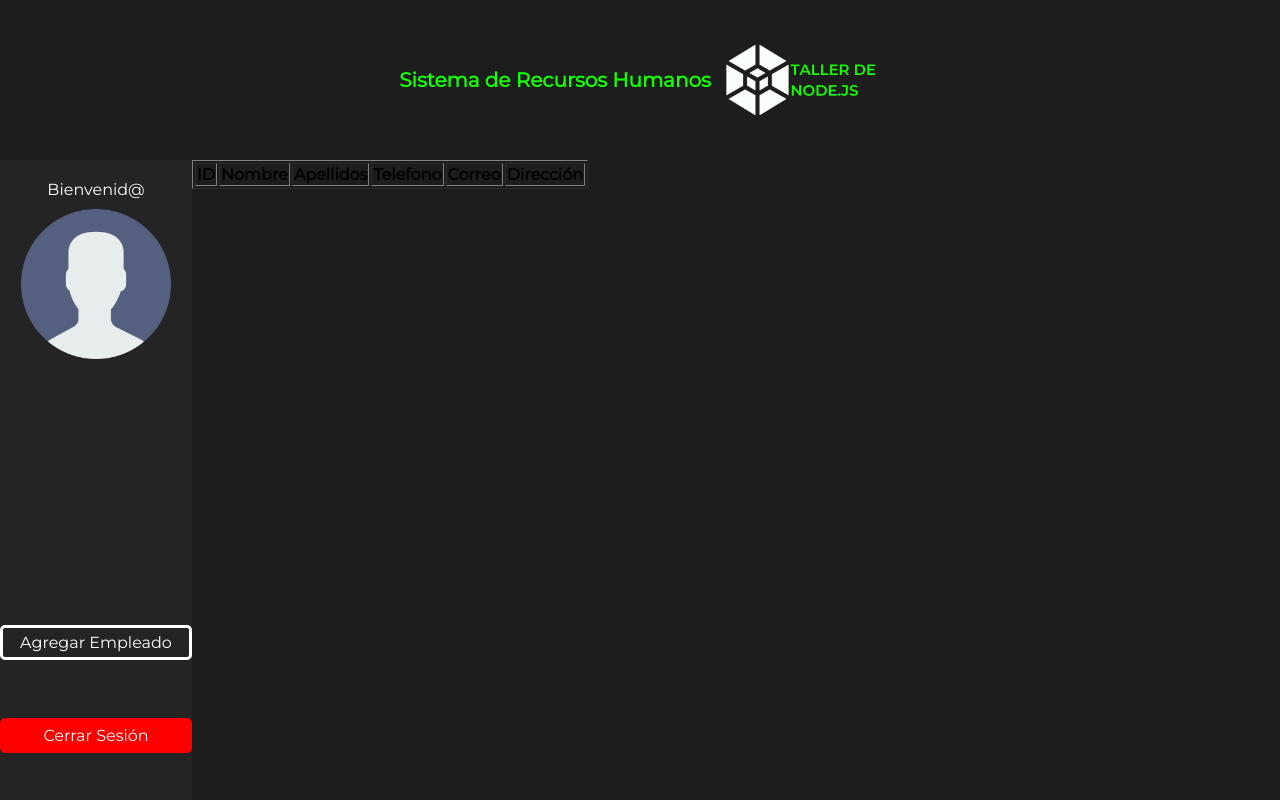
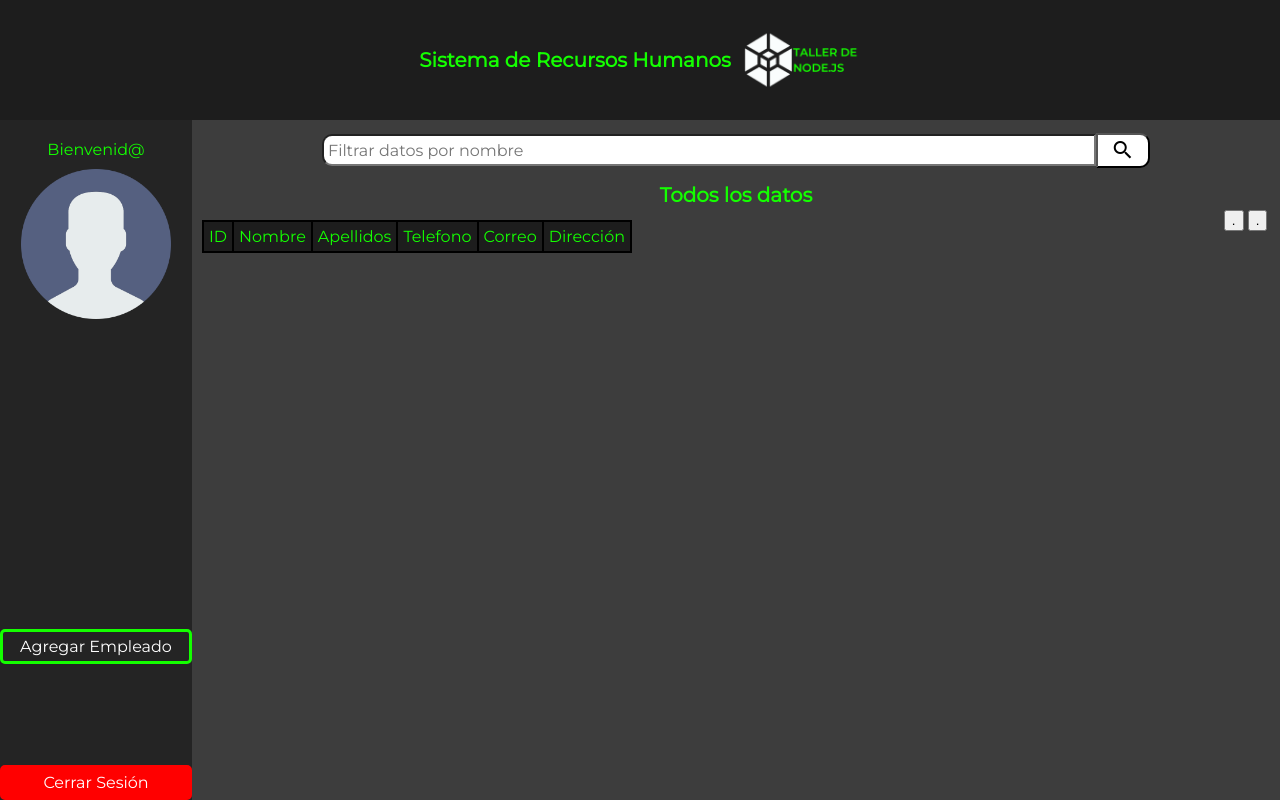
Before and after one commit to Omsod0404/CloudPF, a website: page InterfaceHR/html/hrsystem.html in a window 1280 px wide. Drawn offline with nearby package versions, Linux system fonts and the light colour scheme; no server answers; sample sign-in values are in the browser's storage.

Commit message:
It can filter and close session

```diff
--- a/InterfaceHR/css/hrsystem.css
+++ b/InterfaceHR/css/hrsystem.css
@@ -9,7 +9,7 @@ body{
 }
 header{
     width: 100%;
-    height: 20%;
+    height: 15%;
     display: flex;
     flex-direction: row;
     align-items: center;
@@ -27,7 +27,7 @@ header span{
 }
 .content{
     width: 100%;
-    height: 80%;
+    height: 85%;
     display: flex;
 }
 .sidebar{
@@ -43,17 +43,20 @@ header span{
     font-size: 16px;
     margin-top: 20px;
 }
+#welcome{
+    color: #14FF00;
+}
 .sidebar img{
     height: 150px;
     width: 150px;
     margin: 10px 30px 10px 30px;
 }
 .data{
-    height: 40%;
+    height: 70%;
     width: 100%;
 }
 .buttons{
-    height: 20%;
+    height: 40%;
     width: 100%;
     display: flex;
     flex-direction: column;
@@ -69,11 +72,11 @@ header span{
 }
 #addregister{
     background-color: transparent;
-    border: white 3px solid;
+    border: #14FF00 3px solid;
     transition: background-color 0.3s ease;
 }
 #addregister:hover{
-    background-color: white;
+    background-color: #14FF00;
     color: black;
     font-weight: bolder;
     cursor: pointer;
@@ -97,3 +100,96 @@ header span{
     font-size: 16px;
     margin: 10px;
 }
+.table{
+    background-color: rgb(61, 61, 61);
+    width: 1160px;
+}
+.searchbar{
+    height: 60px;
+    width: 100%;
+    display: flex;
+    flex-direction: row;
+    justify-content: center;
+    align-items: center;
+}
+#namefilter{
+    height: 20px;
+    width: 70%;
+    font-family: 'Montserrat';
+    background-color: white;
+    font-size: 16px;
+    padding: 4px;
+    border-radius: 10px 0px 0px 10px;
+    outline: none;
+    transition: border-color 0.3s ease;
+}
+#namefilter:focus{
+    border-color: #14FF00;
+}
+#namefilter:hover:not(:focus){
+    border-color: white;
+}
+#search{
+    width: 5%;
+    height: 35px;
+    background-color: white;
+    padding: 4px;
+    border-radius: 0px 10px 10px 0px;
+    outline: none;
+    transition: border-color 0.3s ease;
+    display: flex;
+    text-align: center;
+    align-items: center;
+    justify-content: center;
+    color: black;
+}
+#search:hover:not(:focus){
+    border-color: #14FF00;
+    background-color: #14FF00;
+    cursor: pointer;
+}
+.subtitle{
+    height: 30px;
+    width: 100%;
+    display: flex;
+    justify-content: center;
+    align-items: center;
+}
+.subtitle span{
+    color: #14FF00;
+    font-weight: bold;
+    font-size: 20px;
+}
+.tablecontent{
+    width: 100%;
+    display: flex;
+}
+.datatable{
+    max-height: 380px;
+    overflow: scroll;
+    overflow-y: scroll;
+    margin: 10px;
+    width: 93%;
+}
+#tableEmployees{
+    border-collapse: collapse;
+    table-layout: fixed;
+}
+#tableEmployees th, #tableEmployees td {
+    border: 2px solid black;
+    text-align: left;
+    white-space: nowrap;
+}
+#tableEmployees th {
+    background-color: rgb(29, 29, 29);
+    color: #14FF00;
+    font-weight: lighter;
+    padding: 5px;
+}
+#tableEmployees td {
+    background-color: white;
+    color: black;
+    font-weight: lighter;
+    height: 15px;
+    padding: 5px;
+}
--- a/InterfaceHR/html/hrsystem.html
+++ b/InterfaceHR/html/hrsystem.html
@@ -7,12 +7,14 @@
     <link href='https://fonts.googleapis.com/css?family=Montserrat' rel="stylesheet">
     <link rel="stylesheet" href="../css/hrsystem.css">
     <link rel="icon" href="../css/img/hexnode.png" type="image/x-icon">
+    <link href="https://fonts.googleapis.com/icon?family=Material+Icons" rel="stylesheet">
     <script src="https://code.jquery.com/jquery-3.3.1.slim.min.js"></script>
     <script src="https://cdnjs.cloudflare.com/ajax/libs/popper.js/1.14.7/umd/popper.min.js"></script>
     <script src="https://stackpath.bootstrapcdn.com/bootstrap/4.3.1/js/bootstrap.min.js"></script>
     <script src="https://unpkg.com/axios/dist/axios.min.js"></script>
     <script src="../js/hrsystem.js"></script>
     <script src="../js/initialdatasystem.js"></script>
+    <script src="../js/filteremployees.js"></script>
 </head>
 <body>
     <header>
@@ -21,7 +23,7 @@
     </header>
     <div class="content">
       <div class="sidebar">
-        <span>Bienvenid@</span>
+        <span id="welcome">Bienvenid@</span>
         <img src="../css/img/usuario.png" alt="Usuario">
         <div class="data">
         </div>
@@ -31,7 +33,16 @@
         </div>
       </div>
       <div class="table">
-        <table border="1" id="tableAllEmployees">
+        <div class="searchbar">
+          <input type="text" id="namefilter" placeholder="Filtrar datos por nombre">
+          <button class="btn" id="search"><span class="material-icons">search</span></button>
+        </div>
+        <div class="subtitle">
+          <span>Todos los datos</span>
+        </div>
+        <div class="tablecontent">
+          <div class="datatable">
+            <table border="1" id="tableEmployees">
               <thead>
                 <tr>
                   <th>ID</th>
@@ -46,6 +57,12 @@
               </tbody>
             </table>
           </div>
+        <div class="actions">
+          <button>.</button>
+          <button>.</button>
+        </div>
+        </div>
+      </div>
     </div>
 </body>
 </html>
--- /dev/null
+++ b/InterfaceHR/js/filteremployees.js
@@ -0,0 +1,35 @@
+function filterdata() {
+    let name = document.getElementById('namefilter').value;
+    axios.get(url+"/humanresources/"+name, headers)
+    .then(function (res) {
+        displayHRuserdatafiltered(res.data.message, name);
+    }).catch(function (err) {
+        console.log(err);
+    })
+}
+
+function displayHRuserdatafiltered(employee, name) {
+    const table = document.querySelector('#tableEmployees tbody');
+    table.innerHTML = '';
+    for (let i = 0; i < employee.length; i++) {
+        const newrow = document.createElement('tr');
+        newrow.innerHTML = `<td>${employee[i].employee_id}</td>
+                        <td>${employee[i].employee_name}</td>
+                        <td>${employee[i].employee_lastname}</td>
+                        <td>${employee[i].employee_number}</td>
+                        <td>${employee[i].employee_mail}</td>
+                        <td>${employee[i].employee_address}</td>`;
+        table.appendChild(newrow);
+    }
+    if (name != "") {
+        const subtitle = document.querySelector('.subtitle');
+        subtitle.innerHTML = '';
+        const newsubtitle = document.createElement('span');
+        subtitle.innerHTML='<span>Datos filtrados</span>';
+    }else{
+        const subtitle = document.querySelector('.subtitle');
+        subtitle.innerHTML = '';
+        const newsubtitle = document.createElement('span');
+        subtitle.innerHTML='<span>Todos los datos</span>';
+    }
+}
--- a/InterfaceHR/js/hrsystem.js
+++ b/InterfaceHR/js/hrsystem.js
@@ -17,3 +17,18 @@ function init (){
         window.location.href = "./index.html";
     }
 }
+
+document.addEventListener('DOMContentLoaded', function () {
+    const btnsearch = document.querySelector('#search');
+    btnsearch.addEventListener('click', function () {
+        filterdata();
+        document.getElementById('namefilter').value = "";
+    });
+
+    const btnlogout = document.querySelector('#close');
+    btnlogout.addEventListener('click', function () {
+        window.location.href = "../index.html";
+        localStorage.removeItem("token");
+        localStorage.removeItem("hruserid");
+    })
+});
--- a/InterfaceHR/js/initialdatasystem.js
+++ b/InterfaceHR/js/initialdatasystem.js
@@ -30,7 +30,7 @@ function loadAllEmployees() {
 }
 
 function displayAllEmployees(employee) {
-    const table = document.querySelector('#tableAllEmployees tbody');
+    const table = document.querySelector('#tableEmployees tbody');
     table.innerHTML = '';
     for (let i = 0; i < employee.length; i++) {
         const newrow = document.createElement('tr');
--- a/InterfaceHR/js/login.js
+++ b/InterfaceHR/js/login.js
@@ -30,6 +30,8 @@ function login() {
             localStorage.setItem("hruserid", res.data.hruserid);
             window.location.href = "hrsystem.html";
         } else{
+            mail.value = '';
+            pass.value = '';
             alert("Usuario y/o contraseña incorrectos");
         }
      }).catch(function (err) {
```
Also changed, not shown: InterfaceHR/css/login.css (line endings or trailing spaces). Lines whose indentation alone changed are shown as unchanged.
